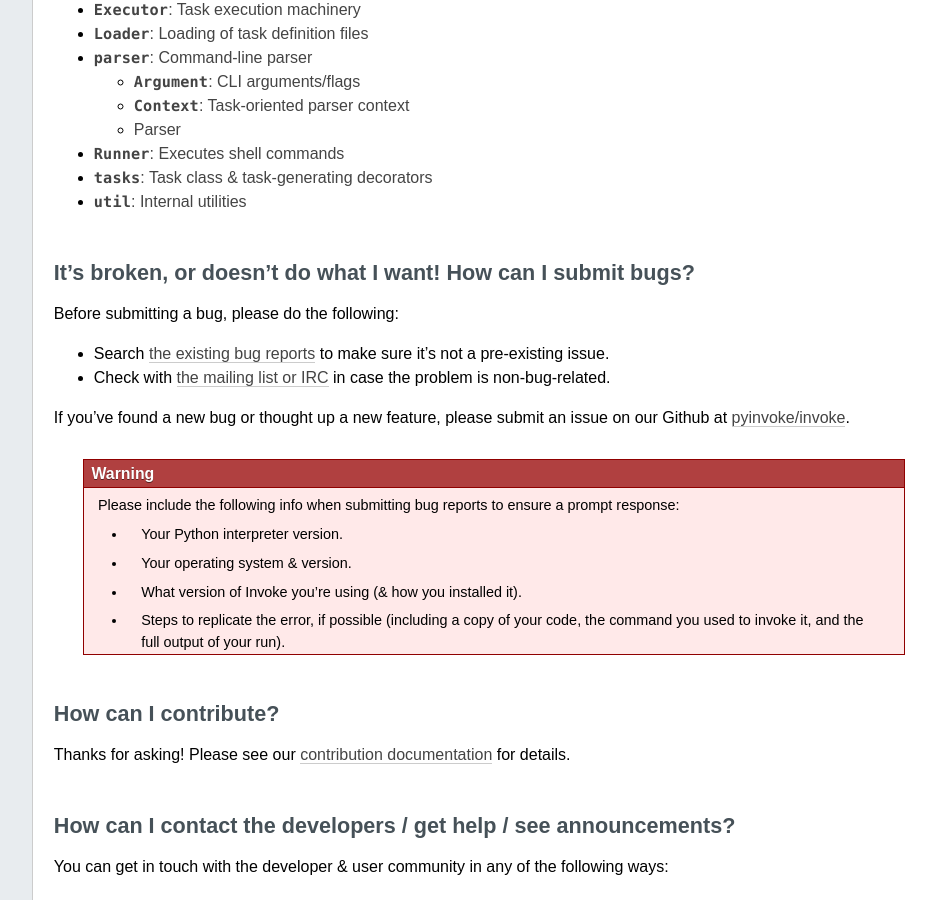
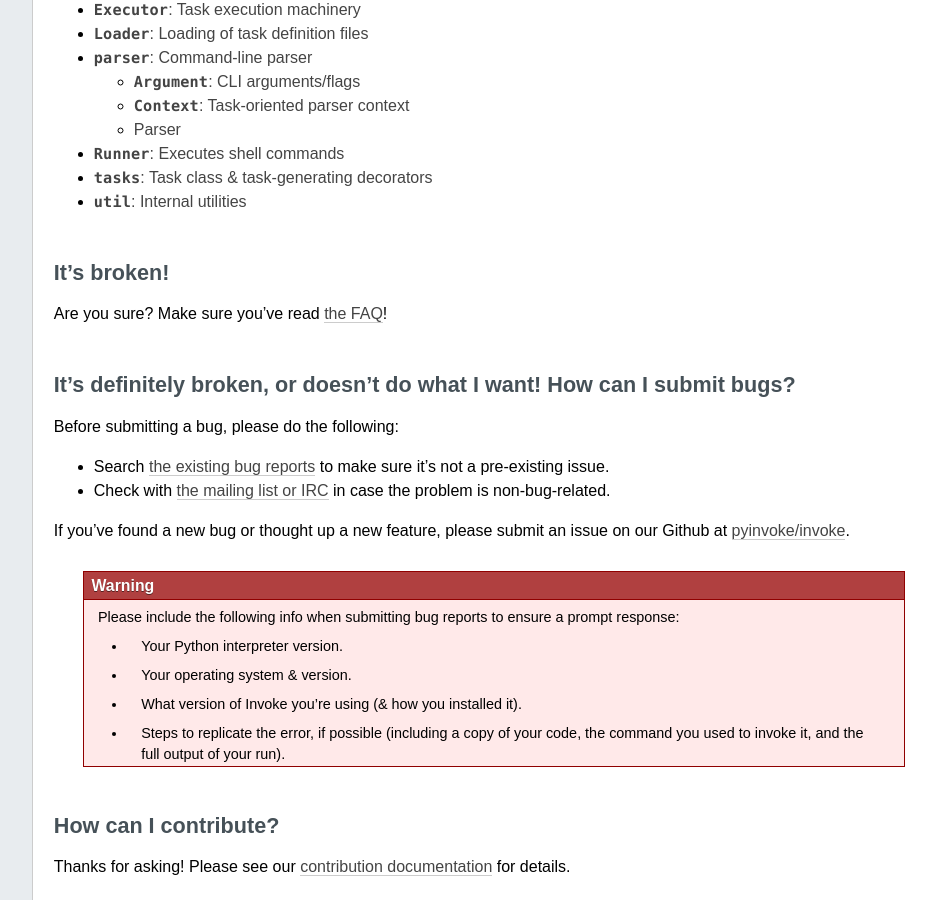
Before and after one commit to pyinvoke/invoke, a Sphinx documentation site: the page built from docs/index.rst, in a window 1280 px wide and 900 px high, scrolled down 3546 px. Shown: the whole window, without its empty margins (224-1160 px from the left). Built offline with Sphinx 7.4.7, drawn with Linux system fonts in a browser that asks for light colours; some of the changed text lies outside the part shown.

Commit message:
Document a stupid braino I ran into

```diff
--- a/docs/index.rst
+++ b/docs/index.rst
@@ -82,8 +82,14 @@ API documentation:
 
     api/*
 
-It's broken, or doesn't do what I want! How can I submit bugs?
-==============================================================
+It's broken!
+============
+
+Are you sure? Make sure you've read :doc:`the FAQ </faq>`!
+
+
+It's definitely broken, or doesn't do what I want! How can I submit bugs?
+=========================================================================
 
 Before submitting a bug, please do the following:
 
```
Also changed, not shown: docs/faq.rst (added, +42 -0 lines).
